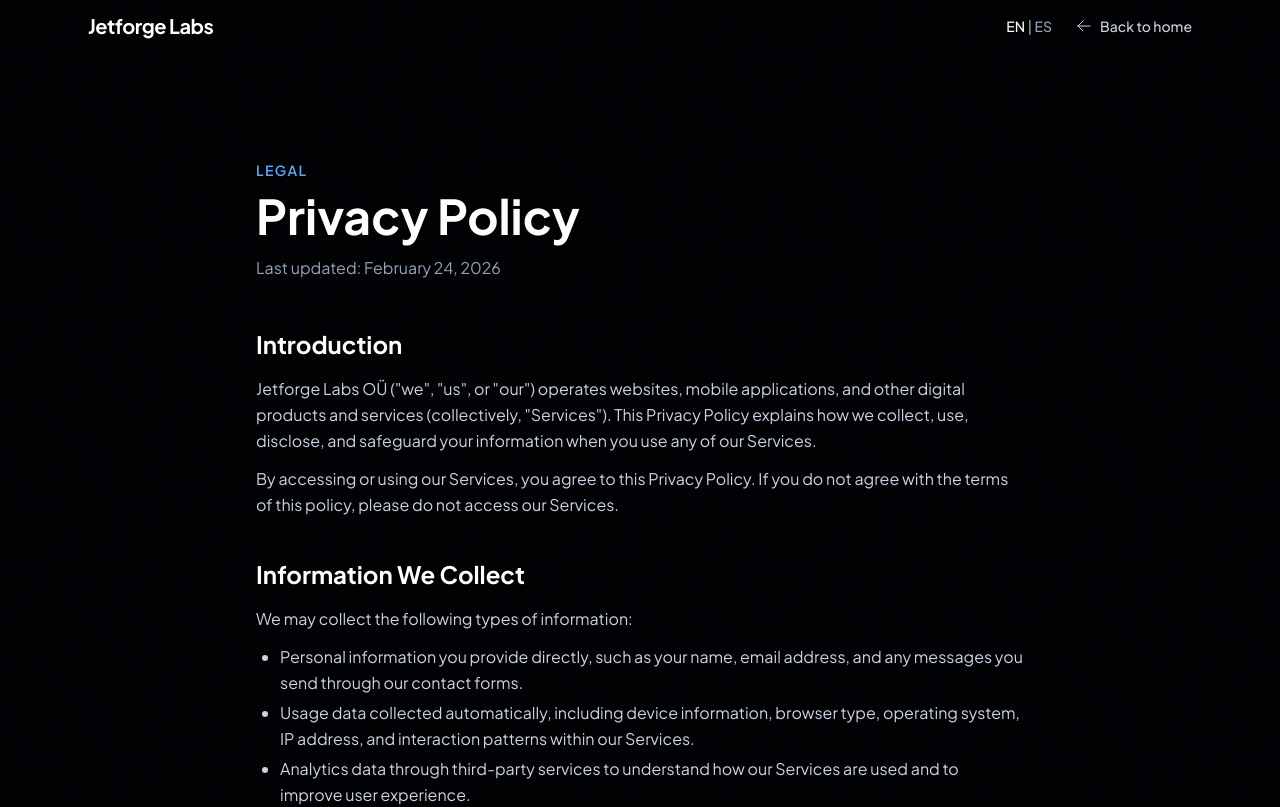
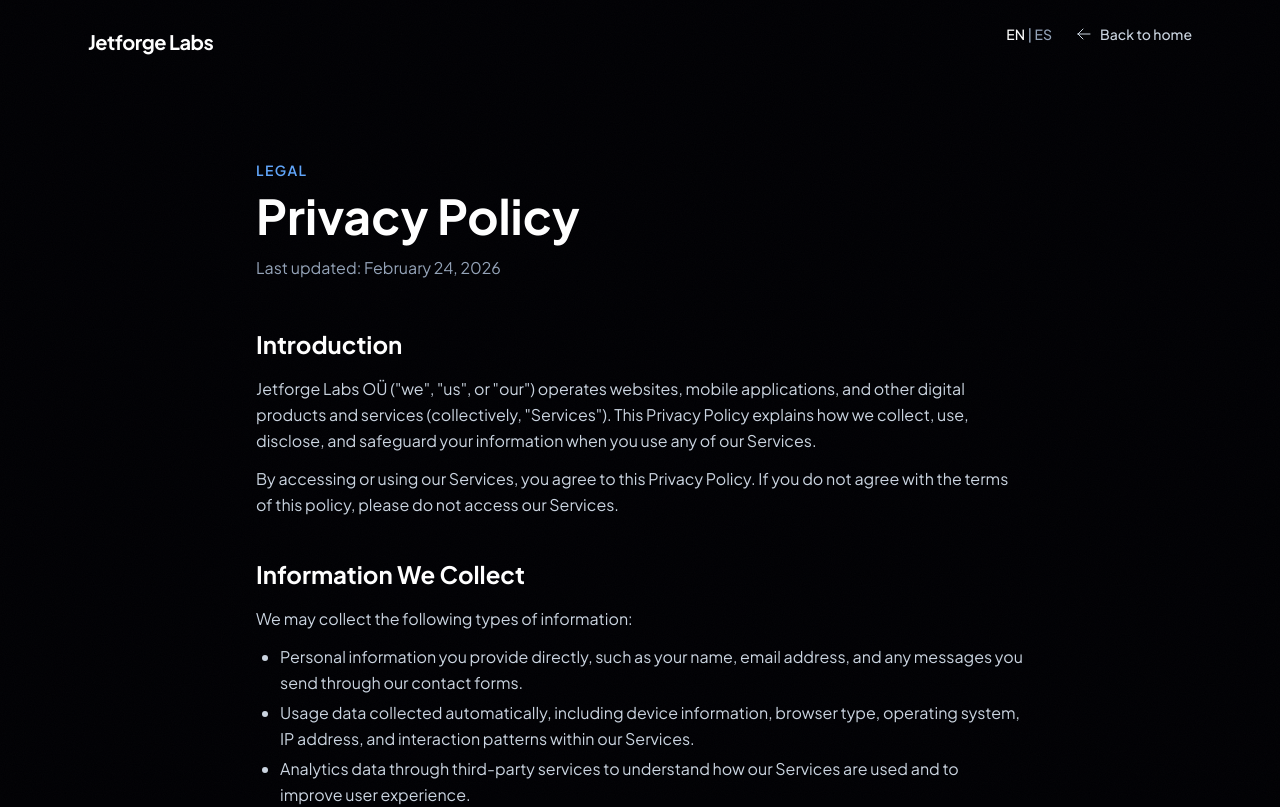
Before and after one commit to jetforge-labs/jetforge.landing, a Next.js app: page /en/privacy in a window 1280 px wide. Shown: the top 807 px of the page. Built offline with nearby package versions, Linux system fonts and the light colour scheme.

Commit message:
nav paddings

```diff
--- a/src/app/[locale]/_components/navbar.tsx
+++ b/src/app/[locale]/_components/navbar.tsx
@@ -68,7 +68,7 @@
             aria-label="Jetforge Labs — home"
             className="flex items-center"
           >
-            <Logo className="text-lg sm:text-xl" />
+            <Logo className="text-lg sm:text-xl pt-4" />
           </Link>
 
           <div className="flex items-center gap-5 sm:gap-6">
@@ -105,7 +105,7 @@
         <a
           href="#"
           aria-label="Jetforge Labs — home"
-          className="absolute left-6 flex items-center"
+          className="absolute left-6 flex items-center pt-3"
         >
           <Logo className="h-7 w-auto sm:h-8" />
         </a>
```
